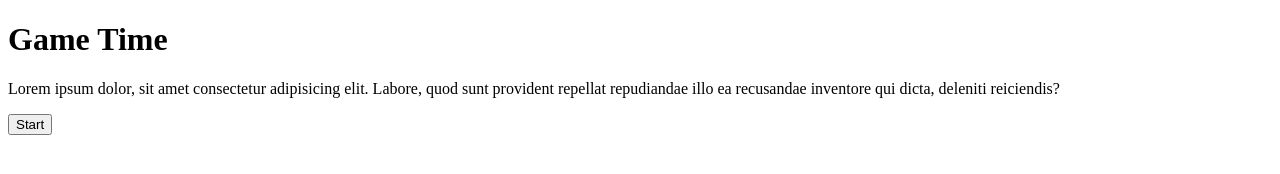
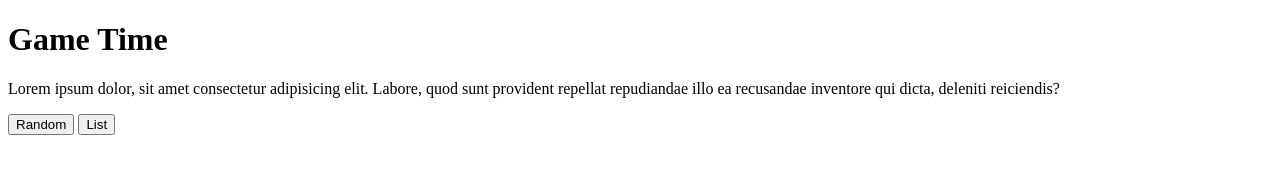
Before and after one commit to kimiinglet/sigGame, a plain HTML site: page index.html in a window 1280 px wide. Drawn offline with Linux system fonts and the light colour scheme.

Commit message:
jquery refresher

```diff
--- a/index.html
+++ b/index.html
@@ -9,7 +9,8 @@
 <body>
     <h1>Game Time</h1>
     <p>Lorem ipsum dolor, sit amet consectetur adipisicing elit. Labore, quod sunt provident repellat repudiandae illo ea recusandae inventore qui dicta, deleniti reiciendis?</p>
-    <button>Start</button>
+    <button>Random</button>
+    <button>List</button>
 
     <script></script>
 </body>
```
